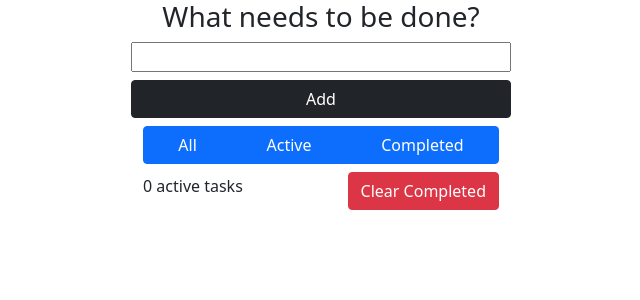
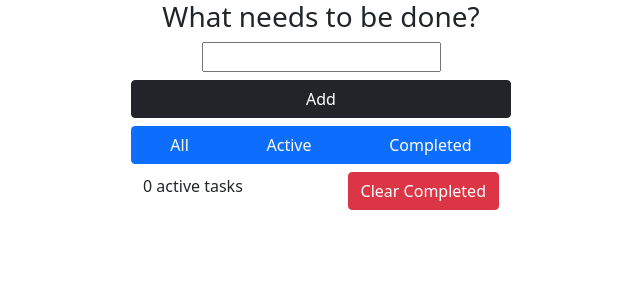
Before and after one commit to chamce/to-do-list, a React (Create React App) app: page / in a window 1280 px wide. Shown: the top 300 px of the page, without its empty margins (319-959 px from the left). Built offline with nearby package versions, Linux system fonts and the light colour scheme.

Commit message:
working solution

```diff
--- a/src/App.js
+++ b/src/App.js
@@ -87,18 +87,18 @@ class App extends Component {
 
   componentDidMount() {
     let input = window.localStorage.getItem('input');
-    let filter = window.localStorage.getItem('filter');
+    // let filter = window.localStorage.getItem('filter');
     let list = window.localStorage.getItem('list');
     if (input) {
       this.setState({ input });
     } else {
       window.localStorage.setItem('input', '');
     }
-    if (filter) {
-      this.setState({ filter });
-    } else {
-      window.localStorage.setItem('filter', 'All');
-    }
+    // if (filter) {
+    //   this.setState({ filter });
+    // } else {
+    //   window.localStorage.setItem('filter', 'All');
+    // }
     if (list) {
       this.setState({ list: JSON.parse(list) });
     } else {
@@ -108,7 +108,7 @@ class App extends Component {
 
   componentDidUpdate() {
     window.localStorage.setItem('input', this.state.input);
-    window.localStorage.setItem('filter', this.state.filter);
+    // window.localStorage.setItem('filter', this.state.filter);
     window.localStorage.setItem('list', JSON.stringify(this.state.list));
   }
 
@@ -121,16 +121,22 @@ class App extends Component {
               <div className='row'>
                 <h3>What needs to be done?</h3>
               </div>
+            </>
+            <>
               <div className='row mb-2'>
-                <input type="text" name="name" value={this.state.input} onChange={this.textEntered} />
-              </div>
-              <div className='row mb-2'>
-                <button className='btn btn-dark' onClick={this.addClicked}>Add</button>
+                <form onSubmit={this.addClicked}>
+                  <input type="text" name="name" value={this.state.input} onChange={this.textEntered} />
+                </form>
               </div>
             </>
             <>
               <div className='row mb-2'>
-                <div className="btn-group" role="group" aria-label="Basic example">
+                <button type="button" className='btn btn-dark' onClick={this.addClicked}>Add</button>
+              </div>
+            </>
+            <>
+              <div className='row mb-2'>
+                <div className="btn-group p-0" role="group" aria-label="Basic example">
                   <button type="button" className="btn btn-primary" onClick={() => this.filterClicked('All')}>All</button>
                   <button type="button" className="btn btn-primary" onClick={() => this.filterClicked('Active')}>Active</button>
                   <button type="button" className="btn btn-primary" onClick={() => this.filterClicked('Completed')}>Completed</button>
@@ -142,10 +148,12 @@ class App extends Component {
                 {this.state.list.filter(this.listFilterer).map(this.listMapper)}
               </div>
             </>
-            <div className='d-flex justify-content-between mb-2 align-items-center'>
-              <h6>{this.state.list.filter(item => item.status === true).length} active tasks</h6>
-              <button className='btn btn-danger text-start' onClick={this.clearClicked}>Clear Completed</button>
-            </div>
+            <>
+              <div className='d-flex justify-content-between mb-2 align-items-center'>
+                <h6>{this.state.list.filter(item => item.status === true).length} active tasks</h6>
+                <button className='btn btn-danger text-start' onClick={this.clearClicked}>Clear Completed</button>
+              </div>
+            </>
           </div>
         </div>
       </div>
--- a/src/Item.js
+++ b/src/Item.js
@@ -4,9 +4,7 @@ export default function Item(props) {
     return (
         <>
             <div className="input-group mb-2">
-                <div className="input-group-text">
-                    <input className="form-check-input mt-0" type="checkbox" value="" aria-label="Checkbox for following text input" onClick={() => props.checkmark(props.item.time)}></input>
-                </div>
+                <span class="input-group-text" onClick={() => props.checkmark(props.item.time)}>{props.item.status ? '☐' : '☒'}</span>
                 <input type="text" className="form-control" aria-label="Text input with checkbox" value={props.item.text} disabled></input>
                 <button className="btn btn-danger" type="button" id="button-addon2" onClick={() => props.delete(props.item.time)}>Delete</button>
             </div>
```
